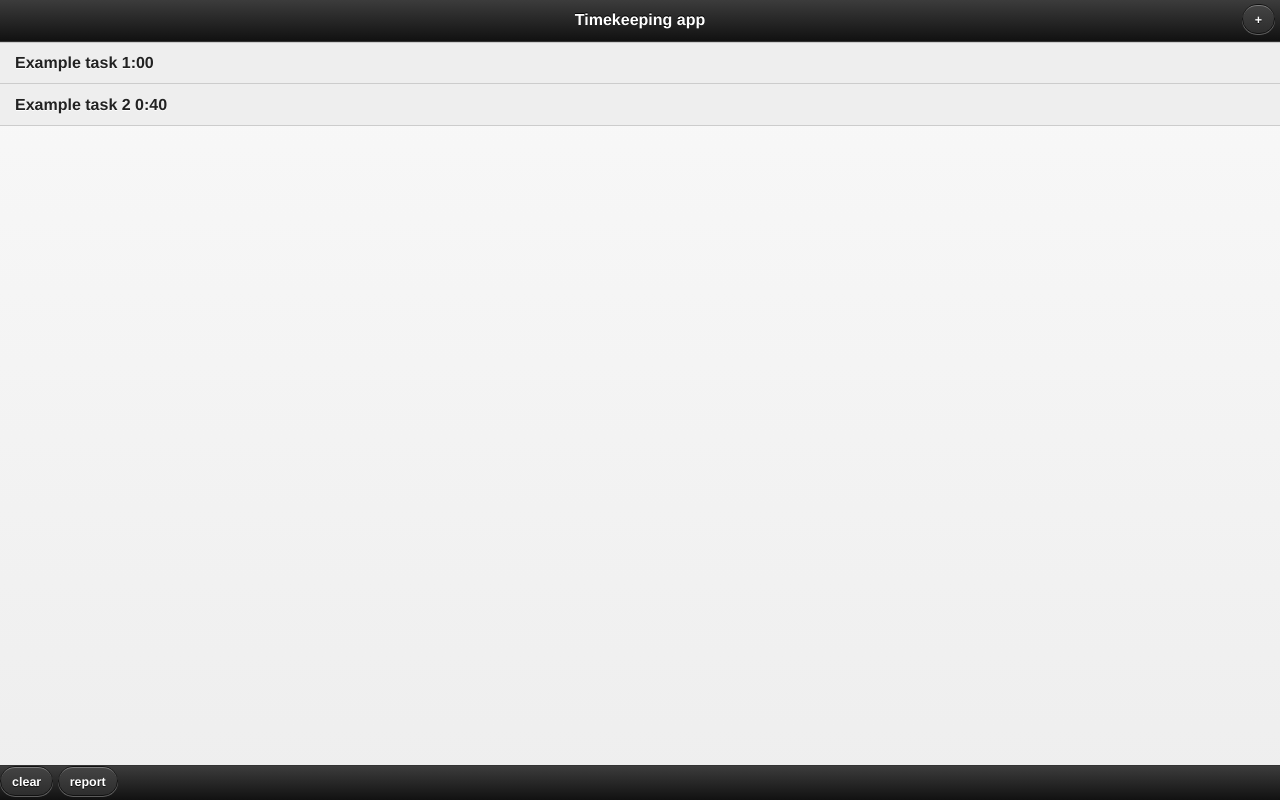
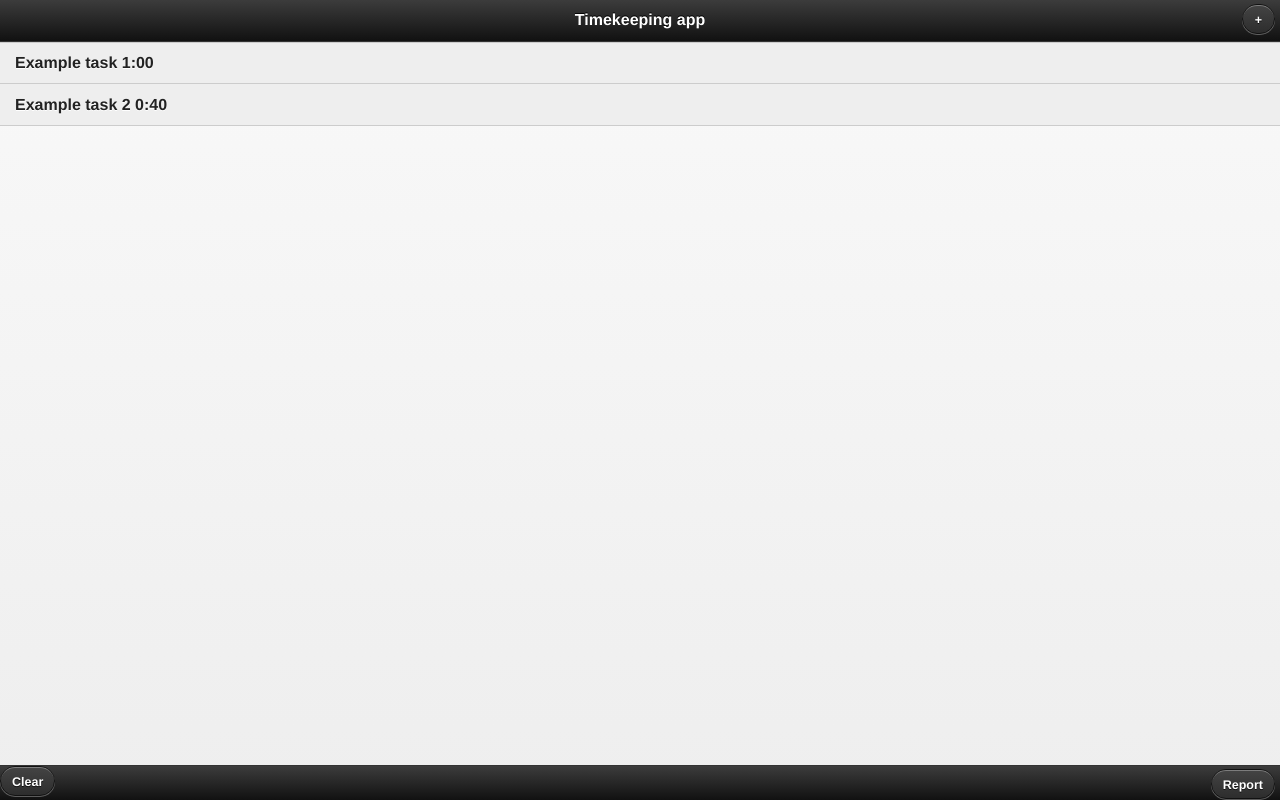
Before and after one commit to federicoculloca/overtime, a plain HTML site: page index.html in a window 1280 px wide. Drawn offline with Linux system fonts and the light colour scheme.

Commit message:
tided up main page footer

```diff
--- a/index.html
+++ b/index.html
@@ -25,8 +25,8 @@
         </ul>
     </div>
     <div data-role="footer" data-position="fixed">
-        <a data-role="button" id="listClearButton">clear</a>
-        <a data-role="button" href="#reportPage" id="reportButton">report</a>
+        <a data-role="button" id="listClearButton">Clear</a>
+        <a data-role="button" href="#reportPage" id="reportButton" class="ui-btn-right">Report</a>
     </div>
 </div>
 <div data-role="page" id="addTaskPage">
```
